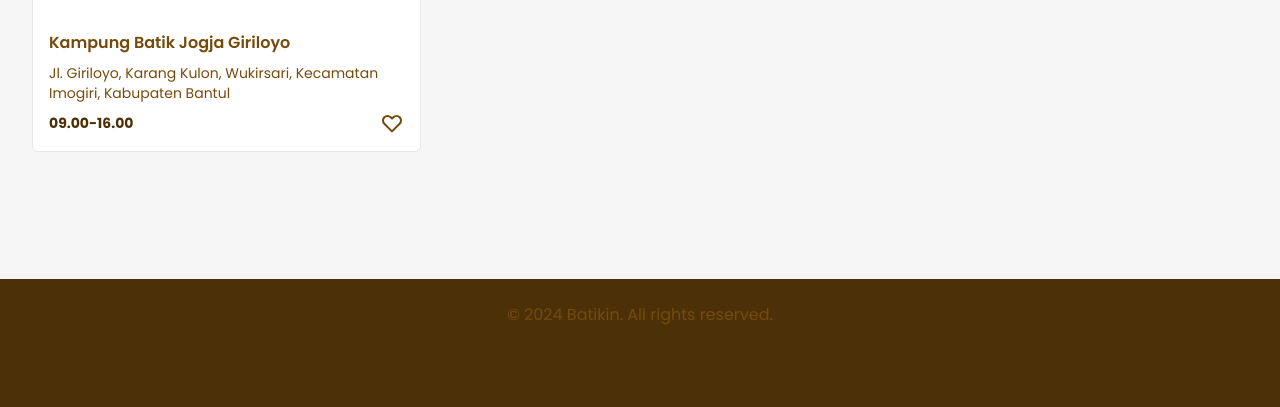
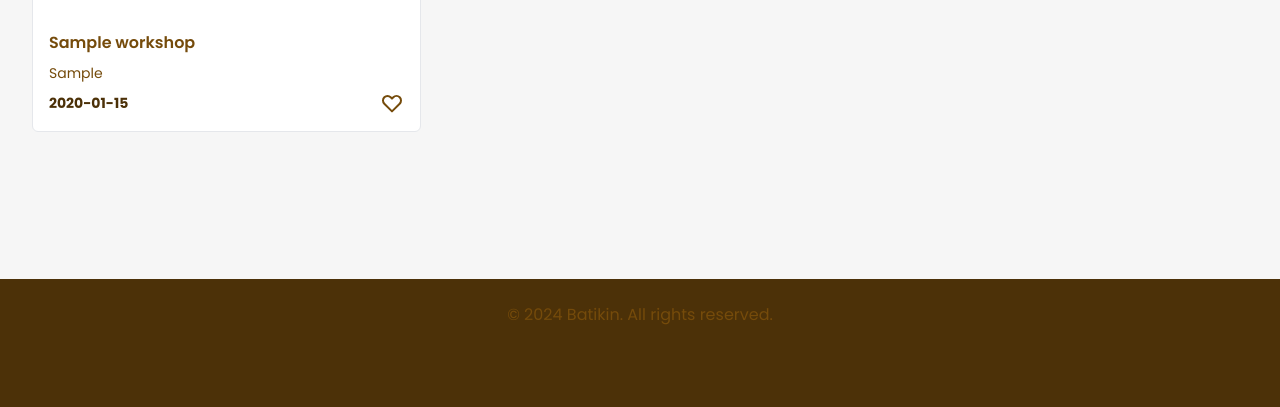
Before and after one commit to PBP-A-05/batikin, a Django app: page /workshop/workshops/ in a window 1280 px wide. Shown: the part 617-1024 px from the top of the page. Run offline with Django 4.2, Linux system fonts and the light colour scheme; tables that the repository leaves empty hold one stand-in row (values such as "Sample post"); grey boxes marked "Sample" are stand-in pictures; some libraries are stand-ins or nearby versions.

Commit message:
Data aman, cuman foto masi blm muncul

```diff
--- a/booking/models.py
+++ b/booking/models.py
@@ -33,3 +33,13 @@ class WorkshopProduct(models.Model):  # Mengganti nama kelas menjadi WorkshopPro
 
     def __str__(self):
         return self.title
+
+class Wishlist(models.Model):
+    user = models.ForeignKey(User, on_delete=models.CASCADE, related_name="wishlists")
+    workshop = models.ForeignKey(Workshop, on_delete=models.CASCADE, related_name="wishlisted_by")
+
+    class Meta:
+        unique_together = ('user', 'workshop')  # Ensure that a user can only wish-list a workshop once
+
+    def __str__(self):
+        return f"{self.user.username} - {self.workshop.name}"
--- a/booking/templates/workshop_list.html
+++ b/booking/templates/workshop_list.html
@@ -31,6 +31,7 @@
       display: block;
       fill: #754B0B;
   }
+
   .workshop-card {
       transition: all 0.3s ease;
   }
@@ -77,21 +78,21 @@
       {% for workshop in workshops %}
       <a href="{% url 'workshop_detail' workshop.id %}" class="workshop-card block bg-white border border-coklat-1-rgba rounded-md overflow-hidden hover:shadow-md transition-all duration-300">
         <div class="relative aspect-square overflow-hidden m-4">
-          <img src="{{ workshop.image_url }}" alt="{{ workshop.name }}" class="object-cover w-full h-full">
+          <img src="{{ workshop.image_urls }}" alt="{{ workshop.title }}" class="object-cover w-full h-full">
         </div>
         <div class="p-4 space-y-2">
-          <h3 class="text-base font-semibold text-coklat-1">{{ workshop.name }}</h3>
-          <p class="text-sm text-coklat-1">{{ workshop.address }}</p>
+          <h3 class="text-base font-semibold text-coklat-1">{{ workshop.title }}</h3>
+          <p class="text-sm text-coklat-1">{{ workshop.location }}</p>
           <div class="flex justify-between items-center">
-            <span class="text-sm font-bold text-coklat-2">{{ workshop.time }}</span>
-            <button class="like-button focus:outline-none" onclick="event.preventDefault(); likeProduct(this);">
+            <span class="text-sm font-bold text-coklat-2">{{ workshop.open_time }}</span>
+            <button class="like-button focus:outline-none" onclick="event.preventDefault(); likeProduct(this, '{{ workshop.id }}');" data-workshop-id="{{ workshop.id }}">
               <!-- Outline heart -->
               <svg xmlns="http://www.w3.org/2000/svg" class="h-6 w-6 text-coklat-1 heart-outline" viewBox="0 0 24 24" stroke="currentColor" fill="none">
-                <path stroke-linecap="round" stroke-linejoin="round" stroke-width="2" d="M4.318 6.318a4.5 4.5 0 000 6.364L12 20.364l7.682-7.682a4.5 4.5 0 00-6.364-6.364L12 7.636l-1.318-1.318a4.5 4.5 0 00-6.364 0z" />
+                  <path stroke-linecap="round" stroke-linejoin="round" stroke-width="2" d="M4.318 6.318a4.5 4.5 0 000 6.364L12 20.364l7.682-7.682a4.5 4.5 0 00-6.364-6.364L12 7.636l-1.318-1.318a4.5 4.5 0 00-6.364 0z" />
               </svg>
               <!-- Filled heart -->
               <svg width="24" height="25" class="h-6 w-6 text-coklat-1 heart-filled hidden" viewBox="0 0 24 25" fill="none" xmlns="http://www.w3.org/2000/svg">
-                <path d="M12.0048 19.5L4.791 13.0513C0.870448 9.18258 6.63333 1.75337 12.0048 7.76384C17.3763 1.75337 23.1141 9.20729 19.22 13.0513L12.0048 19.5Z" fill="#754B0B" stroke="#754B0B" stroke-width="1.42857" stroke-linecap="round" stroke-linejoin="round"/>
+                  <path d="M12.0048 19.5L4.791 13.0513C0.870448 9.18258 6.63333 1.75337 12.0048 7.76384C17.3763 1.75337 23.1141 9.20729 19.22 13.0513L12.0048 19.5Z" fill="#754B0B" stroke="#754B0B" stroke-width="1.42857" stroke-linecap="round" stroke-linejoin="round"/>
               </svg>
             </button>
           </div>
@@ -102,9 +103,91 @@
   </div>
 </div>
 
+<div id="customPopup" class="fixed bottom-8 left-8 bg-white border border-coklat-1 rounded-md p-4 shadow-md hidden z-50 w-80">
+  <p id="popupMessage" class="text-coklat-2 font-poppins mb-3"></p>
+  <div class="flex justify-end">
+    <button onclick="closePopup()" class="bg-gradient-coklat text-white px-6 py-1 rounded-md hover:opacity-90 transition duration-300 text-sm">Tutup</button>
+  </div>
+</div>
+
+<div id="customPopup" class="fixed bottom-8 left-8 bg-white border border-coklat-1 rounded-md p-4 shadow-md hidden z-50 w-80">
+  <p id="popupMessage" class="text-coklat-2 font-poppins mb-3"></p>
+  <div class="flex justify-end">
+    <button onclick="closePopup()" class="bg-gradient-coklat text-white px-6 py-1 rounded-md hover:opacity-90 transition duration-300 text-sm">Tutup</button>
+  </div>
+</div>
+
 <script>
-  function likeProduct(button) {
-    button.classList.toggle('liked');
-  }
+document.addEventListener('DOMContentLoaded', function() {
+    attachWorkshopCardListeners();
+});
+
+function attachWorkshopCardListeners() {
+    document.querySelectorAll('.workshop-card').forEach(card => {
+        card.addEventListener('click', function(event) {
+            const workshopId = this.dataset.workshopId;
+            fetch(`/workshops/${workshopId}/check/`)
+                .then(response => {
+                    if (response.ok) {
+                        window.location.href = `/workshops/${workshopId}/`;
+                    } else if (response.status === 403) {
+                        showPopupMessage('Masuk ke Batikin untuk melihat detail workshop!');
+                        setTimeout(() => {
+                            window.location.href = '{% url "login" %}';
+                        }, 2000);
+                    }
+                })
+                .catch(error => {
+                    console.error('Error:', error);
+                });
+        });
+    });
+}
+
+function updateActiveButton(category) {
+    document.querySelectorAll('.category-btn').forEach(btn => {
+        if (btn.dataset.category.toLowerCase() === category.toLowerCase()) {
+            btn.classList.add('text-gradient-coklat', 'border-gradient-coklat', 'shadow-lg');
+            btn.classList.remove('text-coklat-1', 'border-coklat-rgba');
+        } else {
+            btn.classList.remove('text-gradient-coklat', 'border-gradient-coklat', 'shadow-lg');
+            btn.classList.add('text-coklat-1', 'border-coklat-rgba');
+        }
+    });
+}
+
+function updateWishlistStatus() {
+    document.querySelectorAll('.workshop-card').forEach(card => {
+        const workshopId = card.dataset.workshopId;
+        const likeButton = card.querySelector('.like-button');
+        const svg = likeButton.querySelector('svg');
+        const isInWishlist = localStorage.getItem(`wishlist_${workshopId}`) === 'true';
+        if (isInWishlist) {
+            svg.style.fill = '#754B0B';
+            likeButton.classList.add('liked');
+        } else {
+            svg.style.fill = 'none';
+            likeButton.classList.remove('liked');
+        }
+    });
+}
+
+function showPopup(message) {
+    const popup = document.getElementById('customPopup');
+    const popupMessage = document.getElementById('popupMessage');
+    popupMessage.textContent = message;
+    popup.style.animation = 'none';
+    popup.offsetHeight;
+    popup.style.animation = null;
+    popup.classList.remove('hidden');
+    setTimeout(() => {
+        closePopup();
+    }, 3000);
+}
+
+function closePopup() {
+    const popup = document.getElementById('customPopup');
+    popup.classList.add('hidden');
+}
 </script>
 {% endblock %}
--- a/booking/urls.py
+++ b/booking/urls.py
@@ -1,9 +1,13 @@
 from django.urls import path
 from .views import workshop_detail, workshop_product_list, workshop_list, workshop_book
+from . import views
 
 urlpatterns = [
     path('workshop-products/', workshop_product_list, name='workshop_product_list'),
     path('<uuid:pk>/', workshop_detail, name='workshop_detail'),
+    path('workshops/<uuid:pk>/', views.workshop_detail, name='workshop_detail'),
     path('workshops/', workshop_list, name='workshop_list'),
+    path('workshops/', views.workshop_list, name='workshop_list'),
     path('workshop-book/<uuid:pk>/', workshop_book, name='workshop_book'),
+    path('wishlist/add/<uuid:workshop_id>/', views.add_to_wishlist, name='add_to_wishlist'),
 ]
--- a/booking/views.py
+++ b/booking/views.py
@@ -1,36 +1,15 @@
 from django.http import Http404
 from django.shortcuts import render, get_object_or_404
-from .models import Workshop
+from .models import Workshop, Wishlist
+from django.http import JsonResponse
+from django.contrib.auth.decorators import login_required
 
 def workshop_detail(request, pk):
-    workshops = [
-        {
-            'id': '6fad6d3a-962e-4e1c-8cbb-6e8a7512381f',
-            'name': 'Kampung Batik Jogja Giriloyo',
-            'address': 'Jl. Giriloyo, Karang Kulon, Wukirsari, Kecamatan Imogiri, Kabupaten Bantul',
-            'time': '09.00-16.00',
-            'image_urls': ['https://static.promediateknologi.id/crop/0x0:0x0/0x0/webp/photo/jogjapos/2024/05/20221122_083254.jpg'],
-            'website': 'https://example.com',
-            'map_url': 'https://maps.google.com',
-            'price': 'Rp. 100.000',
-            'category': 'workshop',
-            'additional_info': 'Deskripsi lengkap tentang workshop ini.'
-        },
-    ]
-    return render(request, 'workshop_detail.html', {'workshop': workshops})
+    workshop = get_object_or_404(Workshop, pk=pk)
+    return render(request, 'workshop_detail.html', {'workshop': workshop})
 
 def workshop_list(request):
-    workshops = [
-        {
-            'id': '6fad6d3a-962e-4e1c-8cbb-6e8a7512381f',
-            'name': 'Kampung Batik Jogja Giriloyo',
-            'address': 'Jl. Giriloyo, Karang Kulon, Wukirsari, Kecamatan Imogiri, Kabupaten Bantul',
-            'time': '09.00-16.00',
-            'image_url': 'https://static.promediateknologi.id/crop/0x0:0x0/0x0/webp/photo/jogjapos/2024/05/20221122_083254.jpg',
-            'website': 'https://example.com',
-            'map_url': 'https://maps.google.com',
-        },
-    ]
+    workshops = Workshop.objects.all()
     return render(request, 'workshop_list.html', {'workshops': workshops})
 
 def workshop_product_list(request):
@@ -40,3 +19,18 @@ def workshop_product_list(request):
 def workshop_book(request, pk):
     workshop = get_object_or_404(Workshop, pk=pk)  # Asumsi Workshop adalah model Anda
     return render(request, 'workshop_book.html', {'workshop': workshop})
+
+@login_required
+def add_to_wishlist(request, workshop_id):
+    workshop = get_object_or_404(Workshop, id=workshop_id)
+    Wishlist, created = Wishlist.objects.get_or_create(user=request.user, workshop=workshop)
+
+    if created:
+        message = 'Workshop ditambahkan ke wishlist!'
+        status = 'added'
+    else:
+        Wishlist.objects.filter(user=request.user, workshop=workshop).delete()
+        message = 'Workshop dihapus dari wishlist!'
+        status = 'removed'
+
+    return JsonResponse({'message': message, 'status': status})
```
Also changed, not shown: booking/templates/workshop_card.html (+12 -64 lines), booking/templates/workshop_detail.html (+13 -16 lines), booking/migrations/0003_wishlist.py (added), booking/migrations/0004_merge_20241025_2214.py (added).
